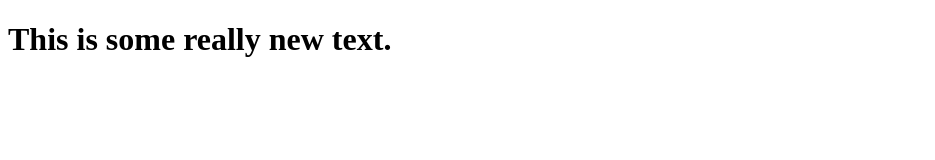
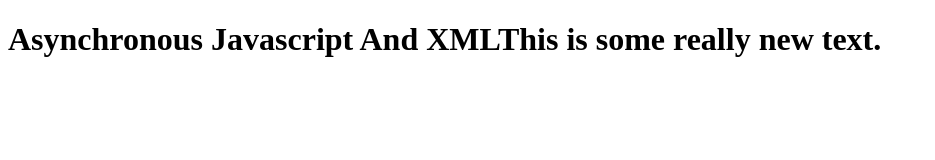
Before and after one commit to sourcebug/learning-html, a plain HTML site: page index.html in a window 1280 px wide. Shown: the whole page, without its empty margins (0-935 px from the left). Drawn offline with Linux system fonts and the light colour scheme.

Commit message:
Next tutorial changes

```diff
--- a/index.html
+++ b/index.html
@@ -30,7 +30,7 @@
         $.ajax({
             url:"test.html"
         }).done(function(data){
-            $("h1").text(data);
+            $("h1").append(data);
         })
     </script>
 
```
